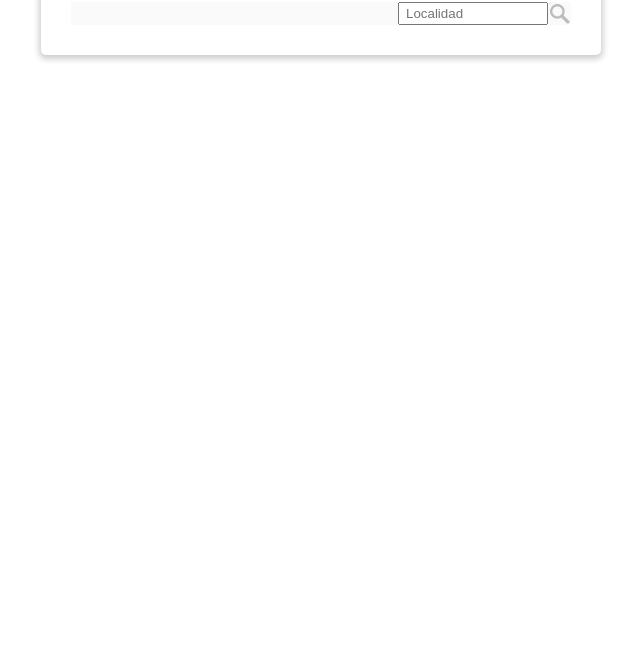
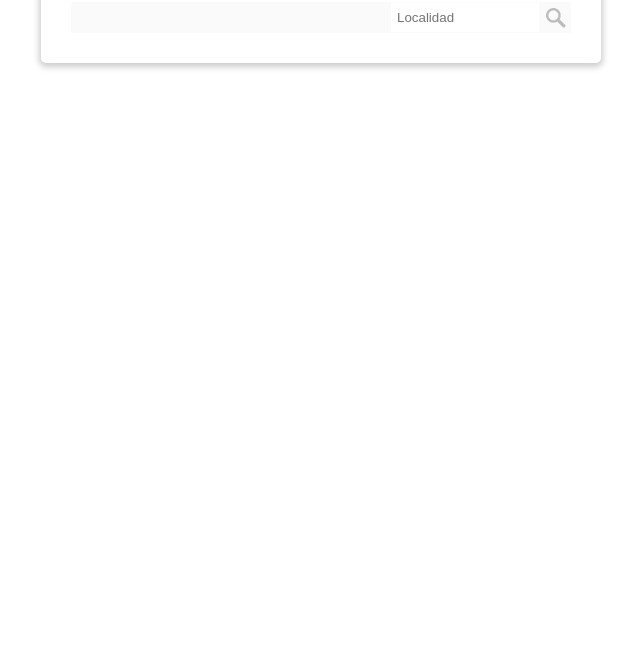
Before and after one commit to babytruckdriver/theWeatherNode, a website: page views/index.html in a window 1280 px wide. Shown: the part 135-800 px from the top of the page, without its empty margins (319-959 px from the left). Drawn offline with Linux system fonts and the light colour scheme; files that its build step writes are made by us from their sources; files whose address does not match are found by name.

Commit message:
Improve search field.

```diff
--- a/public/stylesheets/style.css
+++ b/public/stylesheets/style.css
@@ -55,6 +55,7 @@ a:link,
 
 #getWeatherInfo {
         position: relative;
+        margin: 4px;
         cursor: pointer;
 }
 
@@ -187,7 +188,8 @@ div#error-container {
 #localidad {
         order: 2;
         padding: 2px 6px;
-        border: 0 0 1px 1px;
+        border: 1px solid;
+        border-color: #fafafa;
         width: 150px;
 
         transition: width 0.5s ease-out;
```
